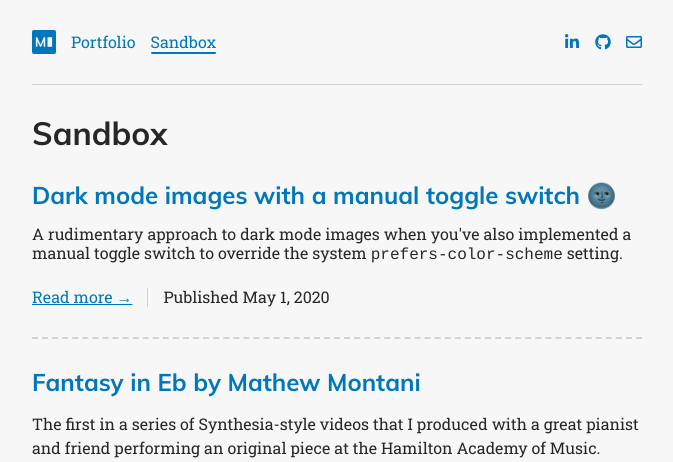
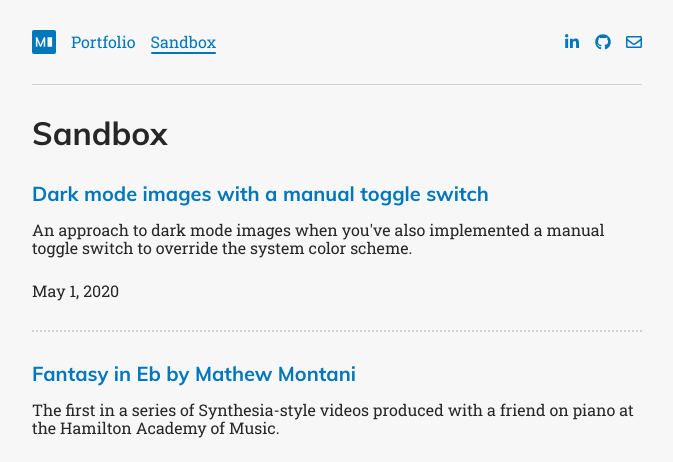
Before and after one commit to michaelti/michaelti.ca, a Jekyll site: the page built from src/sandbox.html, in a window 1280 px wide. Shown: the top 462 px of the page, without its empty margins (303-976 px from the left). Built offline with Jekyll 4.4.1, drawn with Linux system fonts in a browser that asks for light colours; some of the changed text lies outside the part shown.

Commit message:
Simplify sandbox

````diff
--- a/src/_layouts/post.html
+++ b/src/_layouts/post.html
@@ -4,10 +4,10 @@ layout: page
 
 <div class="post-content">
     <address class="post-address">
-        Michael Ti Dismatsek &bull;
         <time datetime="{{page.date}}">
-            Published {{ page.date | date: '%B %e, %Y' }}
+            {{ page.date | date: '%B %e, %Y' }}
         </time>
+        &bull; Michael Ti Dismatsek
     </address>
 
     {{ content }}
@@ -16,6 +16,6 @@ layout: page
 <nav class="post-navigation">
     <a href="/sandbox">
         &larr; Back to Sandbox
-        <br>&nbsp;
+        <br />&nbsp;
     </a>
 </nav>
--- a/src/_sass/sections/_sandbox-articles.scss
+++ b/src/_sass/sections/_sandbox-articles.scss
@@ -1,30 +1,33 @@
 // Main sandbox articles list layout
 .sandbox-articles {
-
     // Each article item
-    > article {
+    article {
         &:not(:last-child) {
             margin-bottom: $layout-spacing * 2;
             padding-bottom: $layout-spacing * 2;
-            border-bottom: 2px dashed var(--color-border);
+            border-bottom: 2px dotted var(--color-border);
         }
 
-        > header {
+        header {
             margin-bottom: 1em;
 
-            > h1 {
-                font-size: 1.5em;
+            h1 {
+                font-size: 1.25em;
                 margin-bottom: $layout-spacing;
                 margin-top: 0;
 
-                > a {
+                a {
                     text-decoration: none;
-                    &:hover, &:active, &:focus { text-decoration: underline; }
+                    &:hover,
+                    &:active,
+                    &:focus {
+                        text-decoration: underline;
+                    }
                 }
             }
         }
 
-        > footer {
+        footer {
             display: flex;
             margin-top: 1.5em;
 
--- a/src/collections/_posts/2020-05-01-Dark-mode-images-with-a-manual-toggle-switch.md
+++ b/src/collections/_posts/2020-05-01-Dark-mode-images-with-a-manual-toggle-switch.md
@@ -1,7 +1,7 @@
 ---
-title: Dark mode images with a manual toggle switch 🌚
+title: Dark mode images with a manual toggle switch
 excerpt: >
-    A rudimentary approach to dark mode images when you've also implemented a manual toggle switch to override the system <code>prefers-color-scheme</code> setting.
+    An approach to dark mode images when you've also implemented a manual toggle switch to override the system color scheme.
 ---
 
 With the `prefers-color-scheme` CSS media query now [in all major browsers](https://caniuse.com/#feat=prefers-color-scheme "Can I use - prefers-color-scheme"), it's easy to get started with automatic light and dark themes on the web.
@@ -59,7 +59,9 @@ First, let's set up a function that takes the desired colour scheme, 'light' or
 
 ```javascript
 function setPicturesThemed(colorScheme) {
-    document.querySelectorAll(`picture > source[media*="(prefers-color-scheme: ${colorScheme})"]`);
+    document.querySelectorAll(
+        `picture > source[media*="(prefers-color-scheme: ${colorScheme})"]`
+    );
 }
 ```
 
@@ -90,9 +92,11 @@ Two things are missing:
 To switch back to the default colour scheme, we just need to remove all of the `<source>` elements that we created. That's where the `data-cloned-theme` attribute we gave them comes in handy:
 
 ```javascript
-document.querySelectorAll("picture > source[data-cloned-theme]").forEach((el) => {
-    el.remove();
-});
+document
+    .querySelectorAll("picture > source[data-cloned-theme]")
+    .forEach((el) => {
+        el.remove();
+    });
 ```
 
 Putting that at the beginning of our main function will also take care of cleaning everything up each time it runs.
@@ -104,14 +108,18 @@ Finally, we'll use the default value of `colorScheme = undefined` (or null) to d
 ```javascript
 function setPicturesThemed(colorScheme) {
     // Clean up all existing picture sources that were cloned
-    document.querySelectorAll("picture > source[data-cloned-theme]").forEach((el) => {
-        el.remove();
-    });
+    document
+        .querySelectorAll("picture > source[data-cloned-theme]")
+        .forEach((el) => {
+            el.remove();
+        });
 
     if (colorScheme) {
         // Find all picture sources with the desired colour scheme
         document
-            .querySelectorAll(`picture > source[media*="(prefers-color-scheme: ${colorScheme})"]`)
+            .querySelectorAll(
+                `picture > source[media*="(prefers-color-scheme: ${colorScheme})"]`
+            )
             .forEach((el) => {
                 // 1. Clone the given <source>
                 // 2. Remove the media attribute so the new <source> is unconditional
@@ -138,6 +146,6 @@ As for [browser support](https://caniuse.com/#feat=dom-manip-convenience "Can I
 
 ## Night owls rejoice! 🦉
 
-In just 13 lines of JavaScript, we wrote a function to override the preferred colour scheme for all of the native automatic light and dark mode pictures on a page.
+In 13 lines of JavaScript, we wrote a function to override the preferred colour scheme for all of the native automatic light and dark mode pictures on a page.
 
-Integrate this with the manual theme switcher on your website or app to always serve the right images – day 🌞 and night 🌚.
+Integrate this with the manual theme switcher on your website or app to always serve the right images – day 🌞 and night 🌚
--- a/src/sandbox.html
+++ b/src/sandbox.html
@@ -14,9 +14,8 @@ permalink: /sandbox/
         </header>
         {{ item.excerpt }}
         <footer>
-                <a href="{{ item.url }}">Read more &rarr;</a>
             <time datetime="{{item.date}}">
-                    Published {{ item.date | date: '%B %e, %Y' }}
+                {{ item.date | date: '%B %e, %Y' }}
             </time>
         </footer>
     </article>
````
Also changed, not shown: src/_includes/post-navigation.html (deleted, +0 -45 lines), src/_layouts/portfolio.html (+7 -4 lines), src/collections/_posts/2020-03-14-Fantasy-in-Eb-by-Mathew-Montani.md (+4 -3 lines), src/assets/images/sandbox/fantasy-in-eb-thumbnail.jpg (added). Lines whose indentation alone changed are shown as unchanged.
